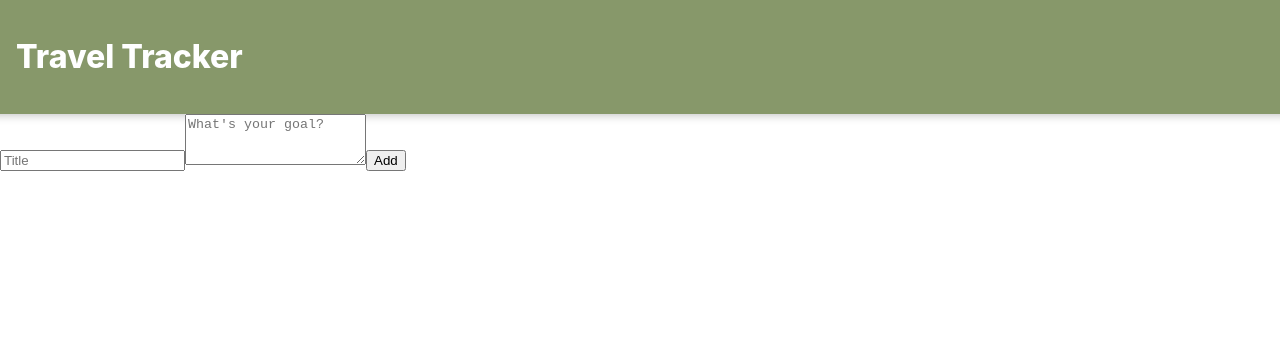
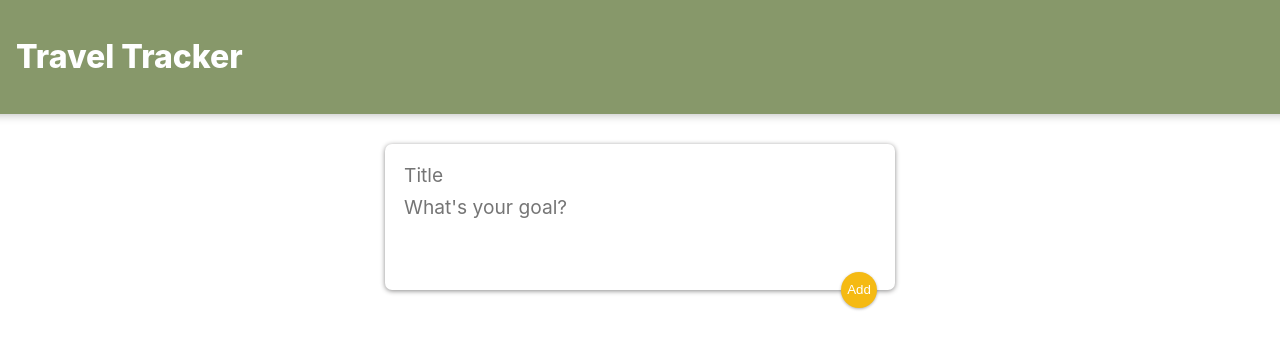
Before and after one commit to desireemendes/hackathon, a React (Create React App) app in the folder frontend/: page / in a window 1280 px wide. Shown: the top 348 px of the page. Built offline with nearby package versions, Linux system fonts and the light colour scheme.

Commit message:
styling for create goals

```diff
--- a/frontend/src/Components/CreateGoal.jsx
+++ b/frontend/src/Components/CreateGoal.jsx
@@ -1,4 +1,5 @@
 import { useState } from "react";
+import "./CreateGoal.scss";
 
 function CreateGoal(props) {
   const [goal, setGoal] = useState({
--- /dev/null
+++ b/frontend/src/Components/CreateGoal.scss
@@ -0,0 +1,33 @@
+form.create-goal {
+  position: relative;
+  width: 480px;
+  margin: 30px auto 20px auto;
+  background: #fff;
+  padding: 15px;
+  border-radius: 7px;
+  box-shadow: 0 1px 5px rgb(138, 137, 137);
+}
+form.create-goal input,
+form.create-goal textarea {
+  width: 100%;
+  border: none;
+  padding: 4px;
+  outline: none;
+  font-size: 1.2em;
+  font-family: inherit;
+  resize: none;
+}
+form.create-goal button {
+  position: absolute;
+  right: 18px;
+  bottom: -18px;
+  background: #f5ba13;
+  color: #fff;
+  border: none;
+  border-radius: 50%;
+  width: 36px;
+  height: 36px;
+  box-shadow: 0 1px 3px rgba(0, 0, 0, 0.3);
+  cursor: pointer;
+  outline: none;
+}
```
